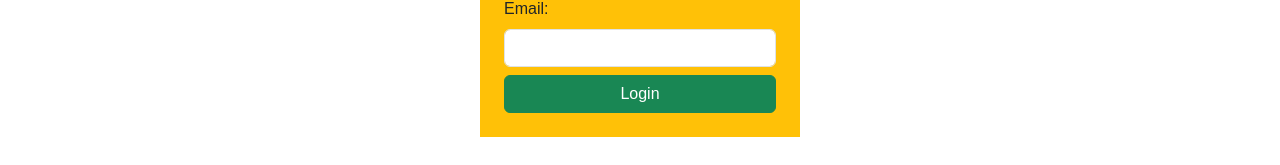
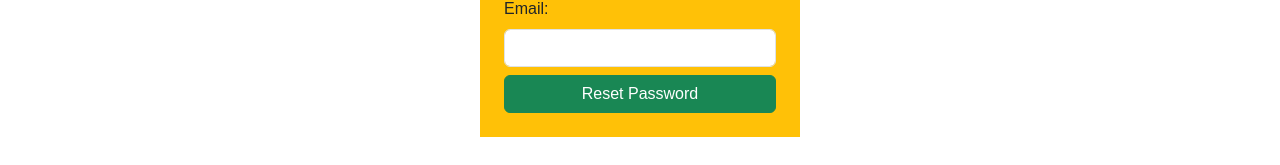
Before and after one commit to Nitishkrsahu/nareshit, a website: page public/password.html in a window 1280 px wide. Shown: the part 470-635 px from the top of the page. Drawn offline with nearby package versions, Linux system fonts and the light colour scheme.

Commit message:
updated password.html file
butoon name is changed

```diff
--- a/public/password.html
+++ b/public/password.html
@@ -67,7 +67,7 @@
                 <label for="checkbox" class="form-label"></label>
                 <input type="checkbox" class="form-check-input" id="checkbox">
             </div> -->
-            <button class="btn btn-success w-100 animate" type="submit">Login</button>
+            <button class="btn btn-success w-100 animate" type="submit">Reset Password</button>
         </div>
 
     </form>
```
